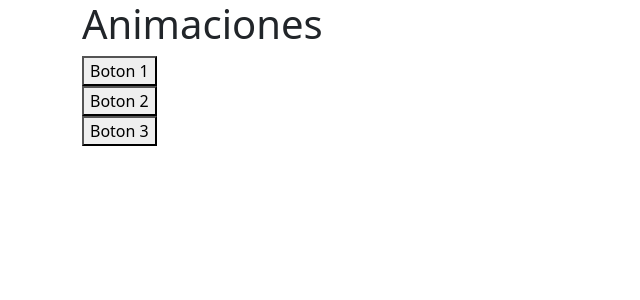
After one commit to Jack625a/PaginasWebCatec, a PHP site: page /Animaciones.html in a window 1280 px wide. The commit adds this page. Shown: the top 300 px of the page, without its empty margins (0-640 px from the left). Run offline with PHP 8.4, Linux system fonts and the light colour scheme.

Commit message:
Animaciones

```diff
--- /dev/null
+++ b/Animaciones.html
@@ -0,0 +1,34 @@
+<!DOCTYPE html>
+<html lang="en">
+<head>
+    <meta charset="UTF-8">
+    <meta name="viewport" content="width=device-width, initial-scale=1.0">
+    <meta http-equiv="X-UA-Compatible" content="ie=edge">
+    <title>Animaciones</title>
+</head>
+<link rel="stylesheet" href="https://cdnjs.cloudflare.com/ajax/libs/animate.css/4.1.1/animate.min.css">
+<link href="https://cdn.jsdelivr.net/npm/bootstrap@5.0.2/dist/css/bootstrap.min.css" rel="stylesheet" integrity="sha384-EVSTQN3/azprG1Anm3QDgpJLIm9Nao0Yz1ztcQTwFspd3yD65VohhpuuCOmLASjC" crossorigin="anonymous">
+<body>
+<div class="container" id="container">
+    <h1 class="animate__animated animate__bounce">
+        Animaciones
+    </h1>
+        <button id="btn1" class="animate__animated animate__fadeIn">
+                Boton 1
+            </button>
+        <br>
+            <button id="btn2" class="animate__animated animate__bounce">
+                Boton 2
+            </button>
+        <br>
+            <button id="btn3" class="animate__animated animate__shakeX">
+                Boton 3
+            </button>
+</div>
+
+</body>
+<script src="animaciones.js"></script>
+<script src="https://cdn.jsdelivr.net/npm/bootstrap@5.0.2/dist/js/bootstrap.bundle.min.js" integrity="sha384-MrcW6ZMFYlzcLA8Nl+NtUVF0sA7MsXsP1UyJoMp4YLEuNSfAP+JcXn/tWtIaxVXM" crossorigin="anonymous"></script>
+<script src="https://cdn.jsdelivr.net/npm/@popperjs/core@2.9.2/dist/umd/popper.min.js" integrity="sha384-IQsoLXl5PILFhosVNubq5LC7Qb9DXgDA9i+tQ8Zj3iwWAwPtgFTxbJ8NT4GN1R8p" crossorigin="anonymous"></script>
+<script src="https://cdn.jsdelivr.net/npm/bootstrap@5.0.2/dist/js/bootstrap.min.js" integrity="sha384-cVKIPhGWiC2Al4u+LWgxfKTRIcfu0JTxR+EQDz/bgldoEyl4H0zUF0QKbrJ0EcQF" crossorigin="anonymous"></script>
+</html>
--- /dev/null
+++ b/animaciones.js
@@ -0,0 +1,16 @@
+document.getElementById('btn1').addEventListener('click',function(){
+    this.classList.add('animate_fadeIn')
+});
+
+document.getElementById('btn2').addEventListener('click',function(){
+    this.classList.add('animate_bounce')
+})
+
+document.getElementById('btn3').addEventListener('click',function(){
+    this.classList.add('animate_shakeX')
+})
+
+setTimeout(()=>{
+    this.classList.remove('animate_shakeX')
+},1000
+)
```
Also changed, not shown: Integracion.html (added, +21 -0 lines), estilos.css (line endings or trailing spaces).
